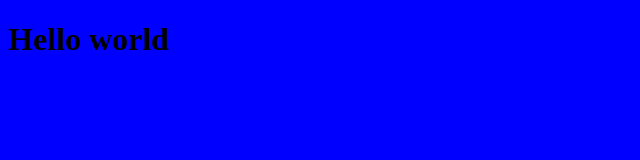
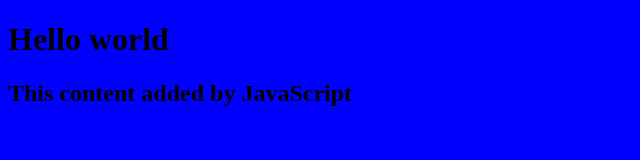
Before and after one commit to Timothykagondu/hosting-on-gh-pages, a plain HTML site: page index.html in a window 1280 px wide. Shown: the whole page, without its empty margins (0-640 px from the left). Drawn offline with Linux system fonts and the light colour scheme.

Commit message:
add script.js, connect to index.html

```diff
--- a/index.html
+++ b/index.html
@@ -9,5 +9,6 @@
 </head>
 <body>
   <h1>Hello world</h1>
+  <script src="/script.js"></script>
 </body>
 </html>
--- /dev/null
+++ b/script.js
@@ -0,0 +1,3 @@
+const h2 = document.createElement("h2");
+h2.textContent = "This content added by JavaScript";
+document.querySelector("body").appendChild(h2);
```
